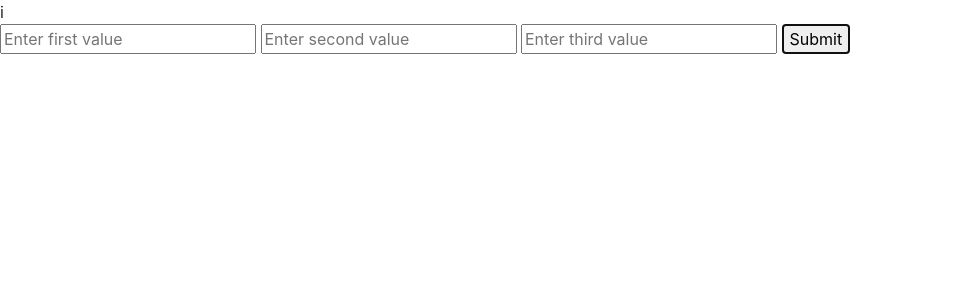
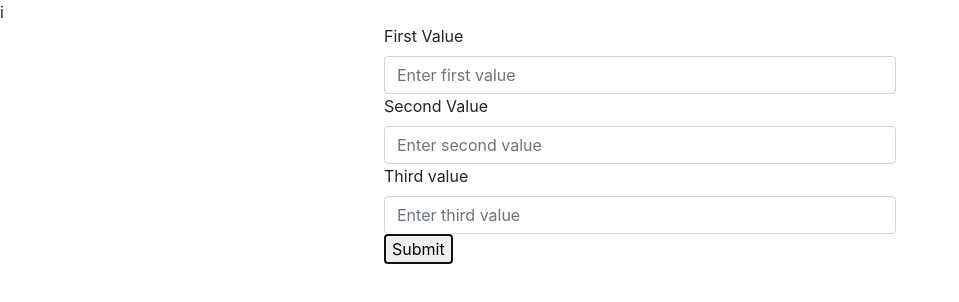
Before and after one commit to perpyotieno/triangle-tracker, a plain HTML site: page index.html in a window 1280 px wide. Shown: the whole page, without its empty margins (0-959 px from the left). Drawn offline with Linux system fonts and the light colour scheme.

Commit message:
add class form-control on the form input in html file to style the input fields to have an animated effect when clicked on and occupy the whole width of the screen. Add a width of 40% and margib auto on the form using styles.css to make the form centrally position and occupy less space.

```diff
--- a/css/styles.css
+++ b/css/styles.css
@@ -0,0 +1,4 @@
+.forms{
+  width: 40%;
+  margin: auto;
+}
--- a/index.html
+++ b/index.html
@@ -7,11 +7,23 @@
     <link rel="stylesheet" href="css/styles.css">
   </head>
   <body>
-    <form class="" action="javascript:myTriangleTracker()" method="post">
-      <input type="number" id="number1" placeholder="Enter first value">
-      <input type="number" id="number2" placeholder="Enter second value">
-      <input type="number" id="number3" placeholder="Enter third value">
-      <button type="submit" autofocus >Submit</button>
+    <form class="forms" action="javascript:myTriangleTracker()" method="post">
+      <div class="">
+      <label for="firstvalue">First Value</label>
+      <input type="number" id="number1" placeholder="Enter first value" class="form-control">
+      </div>
+      <div class="">
+      <label for="secondvalue">Second Value</label>
+      <input type="number" id="number2" placeholder="Enter second value" class="form-control">
+      </div>
+      <div class="">
+      <label for="thirdvalue">Third value</label>
+      <input type="number" id="number3" placeholder="Enter third value" class="form-control">
+      </div>
+      <div class="">
+        <button type="submit" autofocus >Submit</button>
+      </div>
+
     </form>
     <p id='display'></p>
     <script src="js/triangle-tracker.js" charset="utf-8"></script>
```
